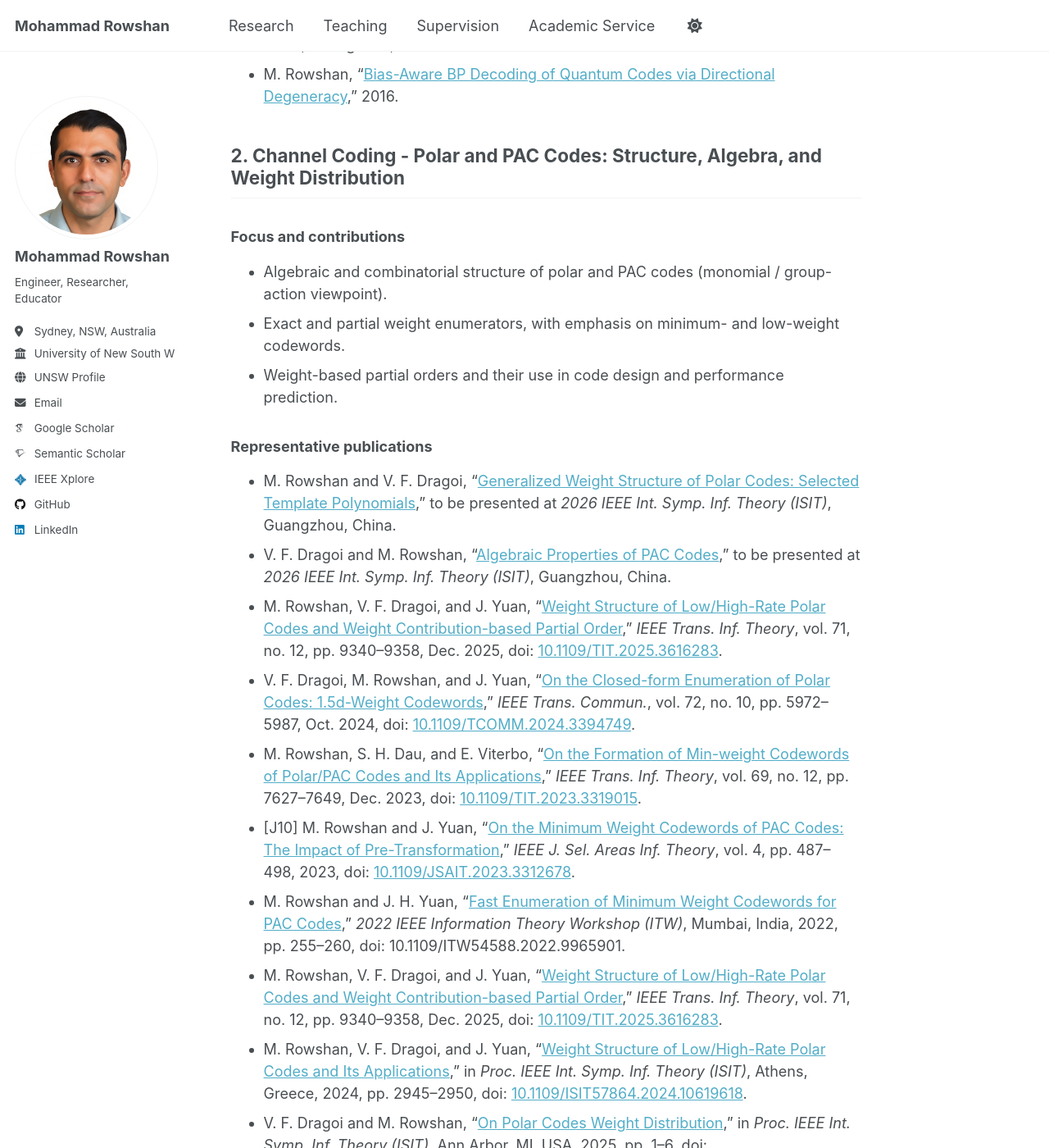
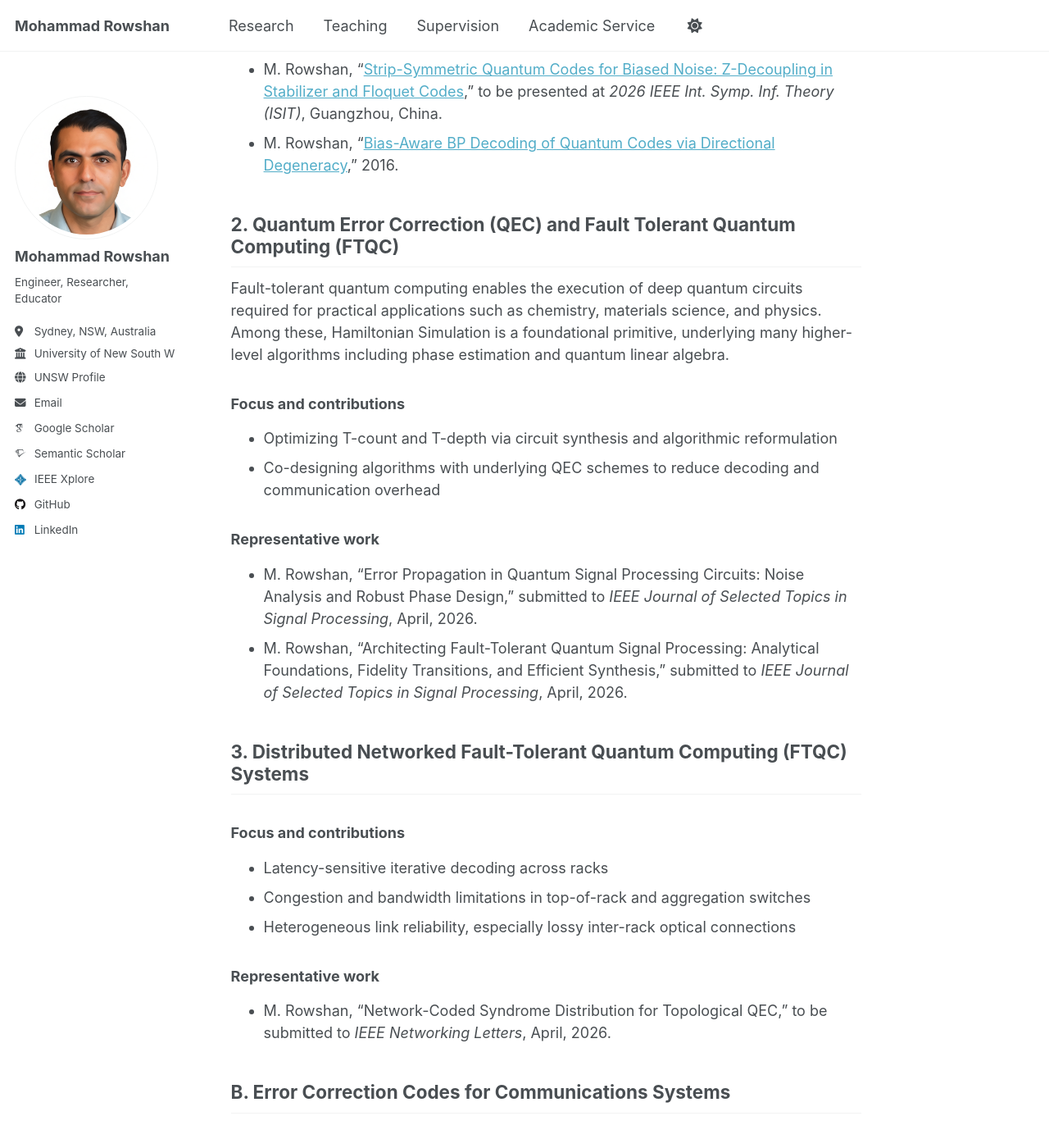
Before and after one commit to mohammad-rowshan/mohammad-rowshan.github.io, a Jekyll site: the page built from _pages/research.md, in a window 1280 px wide and 1400 px high, scrolled down 1707 px. Shown: the whole window at 82% size. Built offline with Jekyll 4.4.1, drawn with Linux system fonts in a browser that asks for light colours; some web fonts are replaced; a script that is not in the unit is left out; comment, search, counter and statistics services are not loaded; some of the changed text lies outside the part shown.

Commit message:
Update research.md

```diff
--- a/_pages/research.md
+++ b/_pages/research.md
@@ -23,6 +23,7 @@ For a complete list, please visit my [Google Scholar](https://scholar.google.com
 - X. Gu, M. Rowshan, and J. Yuan, “[PAC Codes Meet CRC-Polar Codes](https://doi.org/10.1109/ITW62417.2025.11240368),” in *Proc. IEEE Inf. Theory Workshop (ITW)*, Sydney, NSW, Australia, 2025, pp. 1–6, doi: [10.1109/ITW62417.2025.11240368](https://doi.org/10.1109/ITW62417.2025.11240368).
 
 
+## A. Fualt Tolerant Quantum Computing and Networking
 
 ## 1. Quantum Error Correction (QEC) and Fault Tolerant Quantum Computing (FTQC)
 
@@ -44,8 +45,38 @@ For a complete list, please visit my [Google Scholar](https://scholar.google.com
 - M. Rowshan, “[Bias-Aware BP Decoding of Quantum Codes via Directional Degeneracy](https://arxiv.org/pdf/2601.07240),” 2016.
 
 
+## 2. Quantum Error Correction (QEC) and Fault Tolerant Quantum Computing (FTQC)
 
-## 2. Channel Coding - Polar and PAC Codes: Structure, Algebra, and Weight Distribution
+Fault-tolerant quantum computing enables the execution of deep quantum circuits required for practical applications such as chemistry, materials science, and physics. Among these, Hamiltonian Simulation is a foundational primitive, underlying many higher-level algorithms including phase estimation and quantum linear algebra.
+
+### Focus and contributions
+
+- Optimizing T-count and T-depth via circuit synthesis and algorithmic reformulation
+- Co-designing algorithms with underlying QEC schemes to reduce decoding and communication overhead
+
+
+### Representative work
+
+- M. Rowshan, “Error Propagation in Quantum Signal Processing Circuits: Noise Analysis and Robust Phase Design,” submitted to *IEEE Journal of Selected Topics in Signal Processing*, April, 2026.
+- M. Rowshan, “Architecting Fault-Tolerant Quantum Signal Processing: Analytical Foundations, Fidelity Transitions, and Efficient Synthesis,” submitted to *IEEE Journal of Selected Topics in Signal Processing*, April, 2026.
+
+
+## 3. Distributed Networked Fault-Tolerant Quantum Computing (FTQC) Systems
+
+### Focus and contributions
+
+- Latency-sensitive iterative decoding across racks
+- Congestion and bandwidth limitations in top-of-rack and aggregation switches
+- Heterogeneous link reliability, especially lossy inter-rack optical connections
+
+### Representative work
+
+- M. Rowshan, “Network-Coded Syndrome Distribution for Topological QEC,”  to be submitted to *IEEE Networking Letters*, April, 2026.
+
+
+## B. Error Correction Codes for Communications Systems
+
+## 1. Channel Coding - Polar and PAC Codes: Structure, Algebra, and Weight Distribution
 
 ### Focus and contributions
 
@@ -89,7 +120,7 @@ For a complete list, please visit my [Google Scholar](https://scholar.google.com
 
 
 
-## 4. Channel Coding - Advanced Decoding Algorithms for Polar, PAC, and Related Codes
+## 3. Channel Coding - Advanced Decoding Algorithms for Polar, PAC, and Related Codes
 
 ### Focus and contributions
 
@@ -128,8 +159,9 @@ For a complete list, please visit my [Google Scholar](https://scholar.google.com
 - M. Rowshan, M. Qiu, Y. Xie, X. Gu, and J. Yuan, “[Channel Coding Towards 6G: Technical Overview and Outlook](https://doi.org/10.1109/OJCOMS.2024.3390000),” *IEEE Open J. Commun. Soc.*, vol. 5, pp. 2585–2685, 2024, doi: [10.1109/OJCOMS.2024.3390000](https://doi.org/10.1109/OJCOMS.2024.3390000).
 
 
+## C. Intersection of Communications Systems and Other Fields
 
-## 6. Signal Processing for Wireless Communications
+## 1. Signal Processing for Wireless Communications
 
 ### Focus and contributions
 
@@ -159,7 +191,7 @@ For a complete list, please visit my [Google Scholar](https://scholar.google.com
 
 
 
-## 8. Machine Learning in Channel Coding and Communication Systems
+## 3. Machine Learning in Channel Coding and Communication Systems
 
 ### Focus and contributions
 
```
Also changed, not shown: other parts of _pages/research.md (+3 -3 lines).
